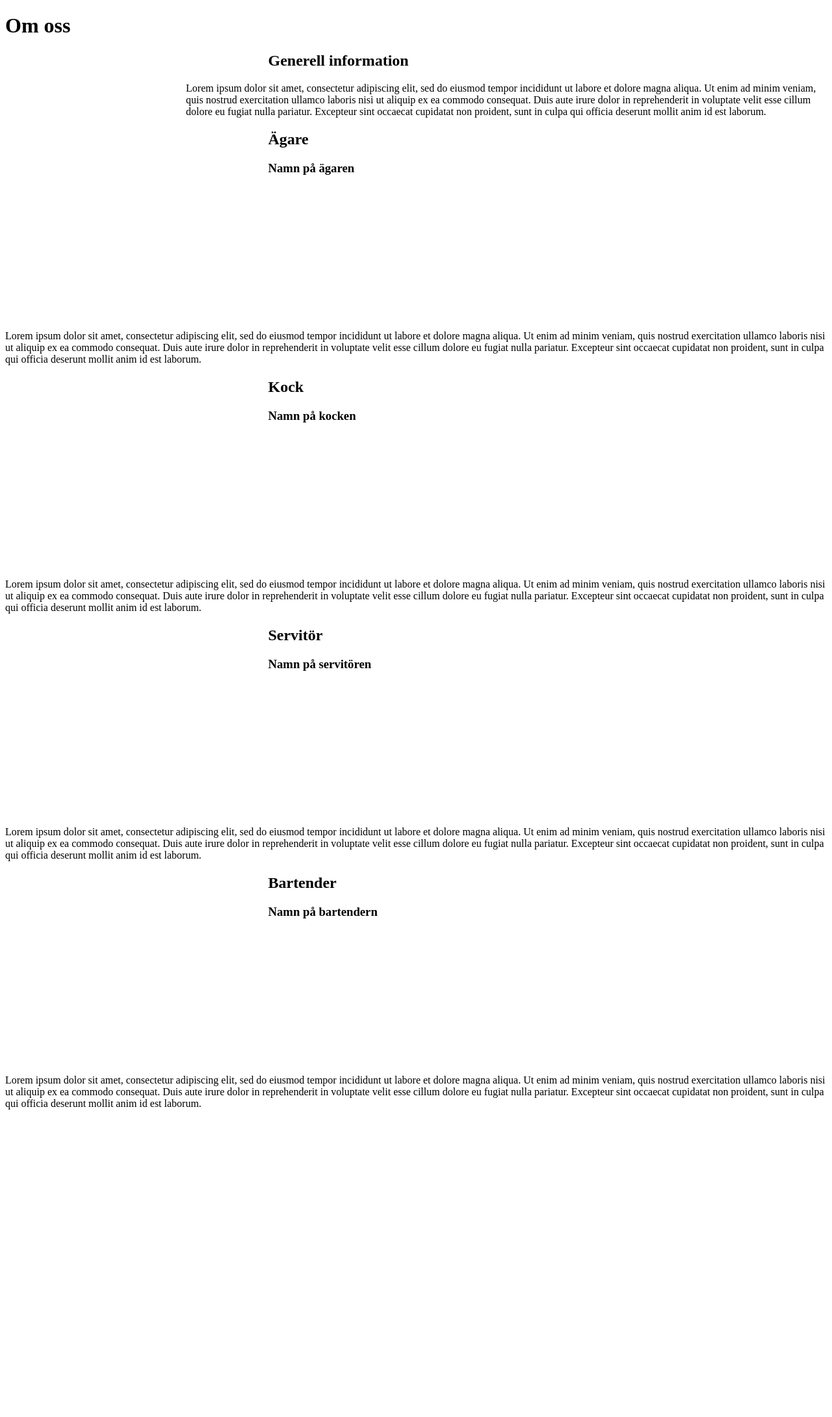
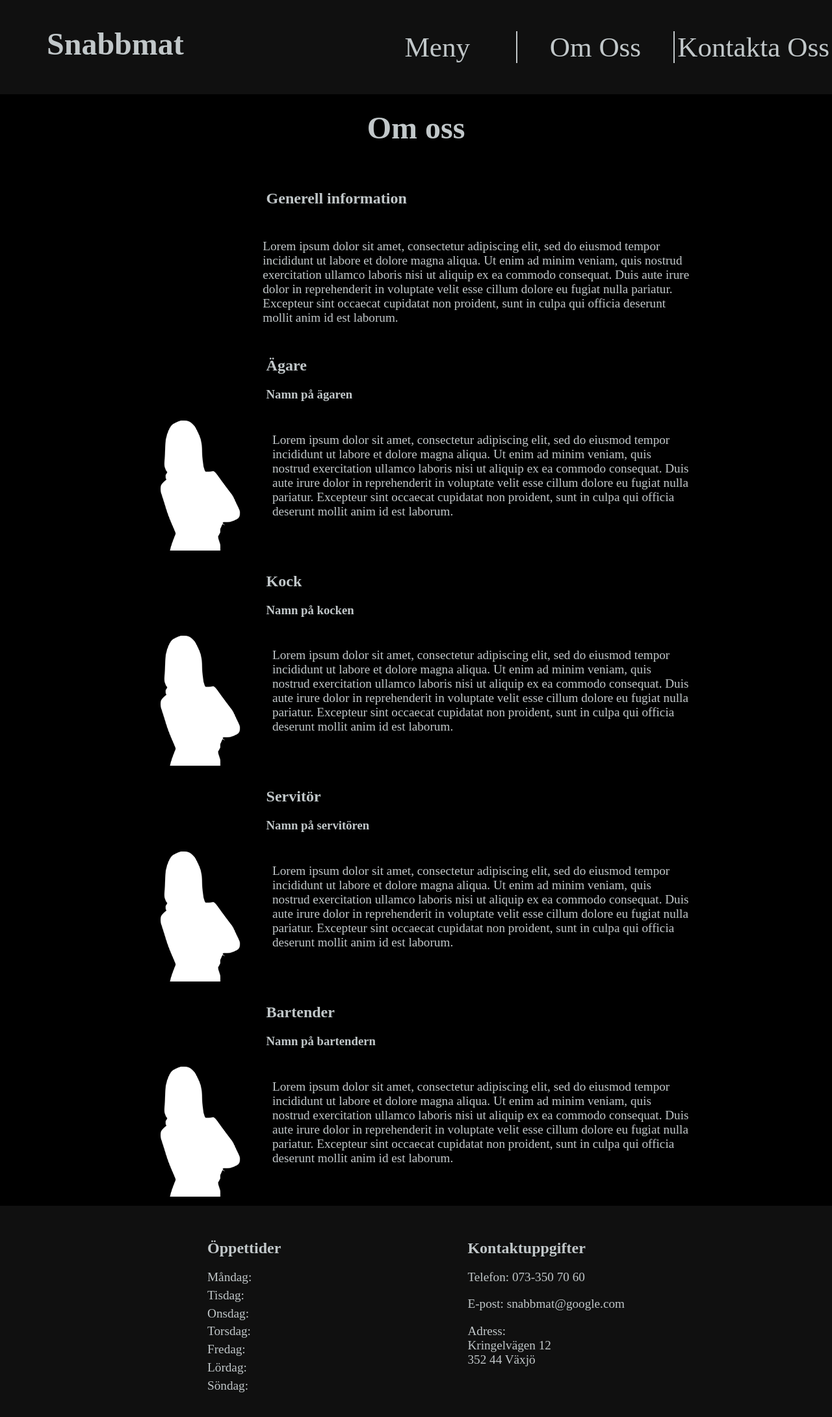
Before and after one commit to Ngooon/kundprojekt-webbutveckling, a plain HTML site: page om.html in a window 1280 px wide. Shown: the whole page at 65% size. Before the commit the page ends 1723 px from the top, so only its background shows below. Drawn offline with Linux system fonts and the light colour scheme.

Commit message:
Ändrat i style.css och om.html

```diff
--- a/om.html
+++ b/om.html
@@ -1,17 +1,24 @@
-
-<!doctype html>
+<!DOCTYPE html>
 <html lang="sv">
     <head>
-		<meta charset="utf-8">
-		<title>Om Oss</title>
-		<link href="Om_oss.css" rel="stylesheet">
+        <meta charset="UTF-8">
+        <title>Snabbmat - Meny</title>
+        <link rel="stylesheet" href="style.css">
     </head>
-
     <body>
-		<main>
+        <header> <!-- Oscar hela header -->
+            <h2>Snabbmat</h2>
+            <ul>
+                <li>Meny</li>
+                <li>Om Oss</li>
+                <li>Kontakta Oss</li>
+            </ul>
+        </header>
+        <main>  <!-- Tuva hela main -->
             <h1 class="a">
 				Om oss
 			</h1>
+            <!-- Innehållet här! -->
 			<h2 style="padding-left: 32%" class="a">
 				Generell information
 			</h2>
@@ -77,5 +84,25 @@
 			</section>
 			</section>
         </main>
+        <footer> <!-- Oscar hela footer -->
+            <section id="opening-hours">    <!-- Används flr att göra avstånder mindre mellan veckodagarna. -->
+                <h2>Öppettider</h2>
+                <p>Måndag: </p>
+                <p>Tisdag: </p>
+                <p>Onsdag: </p>
+                <p>Torsdag: </p>
+                <p>Fredag: </p>
+                <p>Lördag: </p>
+                <p>Söndag: </p>
+            </section>
+            <section>
+                <h2>Kontaktuppgifter</h2>
+                <p>Telefon: 073-350 70 60</p>
+                <p>E-post: snabbmat@google.com </p>
+                <p>Adress: <br> Kringelvägen 12 <br>352 44 Växjö
+                </p>
+                <p></p>
+            </section>
+        </footer>
     </body>
 </html>
--- a/style.css
+++ b/style.css
@@ -1,48 +1,3 @@
-/*Tuvas css-fil */
-
-body {
-	background-color: rgb(0,0,0);
-}
-main {
-	margin-bottom:150px;
-}
-
-.grid-container-om-oss {
-  display: grid;
-  grid-template-columns: 15% auto auto auto auto 15%;
-  grid-gap: 10px;
-  padding: 10px;
-  text-decoration-color: rgb(193,199,201);
-}
-.item1-oss {
-  grid-column: 2 / span 1;
-  }
-.item2-oss {
-  grid-column: 3 / span 2;
-  }
-
-.center {
-	text-align:center;
-}
-h1.a {
-font-family: Lucida Bright,serif;
-color: rgb(193,199,201);
-text-align: center;
-}
-h2.a {
-font-family: Lucida Bright,serif;
-color: rgb(193,199,201);
-}
-h3.a {
-font-family: Lucida Bright,serif;
-color: rgb(193,199,201);
-}
-p.b {
-  font-family: "Times New Roman", Times, serif;
-  color: rgb(193,199,201);
-}
-
-
 body {
     font-family: 'Times New Roman', Times, serif;   /* Times New Roman till all text. Två typsnitt som fallback. */
     color: rgb(193, 199, 201);  /* All text ska vara i en grå färg. */
@@ -114,3 +69,41 @@ footer {    /* Oscar */
 footer #opening-hours>p {    /* Oscar */
     margin: 0.3em 0;    /* Lite mindre mellan paragraferna */
 }
+
+
+/* Om oss-sidan */
+
+.grid-container-om-oss {    /* Tuva */
+    display: grid;
+    grid-template-columns: 15% auto auto auto auto 15%;
+    grid-gap: 10px;
+    padding: 10px;
+    text-decoration-color: rgb(193,199,201);
+  }
+  .item1-oss {    /* Tuva */
+    grid-column: 2 / span 1;
+    }
+  .item2-oss {    /* Tuva */
+    grid-column: 3 / span 2;
+    }
+
+  .center {    /* Tuva */
+      text-align:center;
+  }
+  h1.a {    /* Tuva */
+  font-family: Lucida Bright,serif;
+  color: rgb(193,199,201);
+  text-align: center;
+  }
+  h2.a {    /* Tuva */
+  font-family: Lucida Bright,serif;
+  color: rgb(193,199,201);
+  }
+  h3.a {    /* Tuva */
+  font-family: Lucida Bright,serif;
+  color: rgb(193,199,201);
+  }
+  p.b {    /* Tuva */
+    font-family: "Times New Roman", Times, serif;
+    color: rgb(193,199,201);
+  }
```
Also changed, not shown: kontakt-header.html (deleted, +0 -56 lines), kontakt.html (+32 -3 lines). Lines whose indentation alone changed are shown as unchanged.
